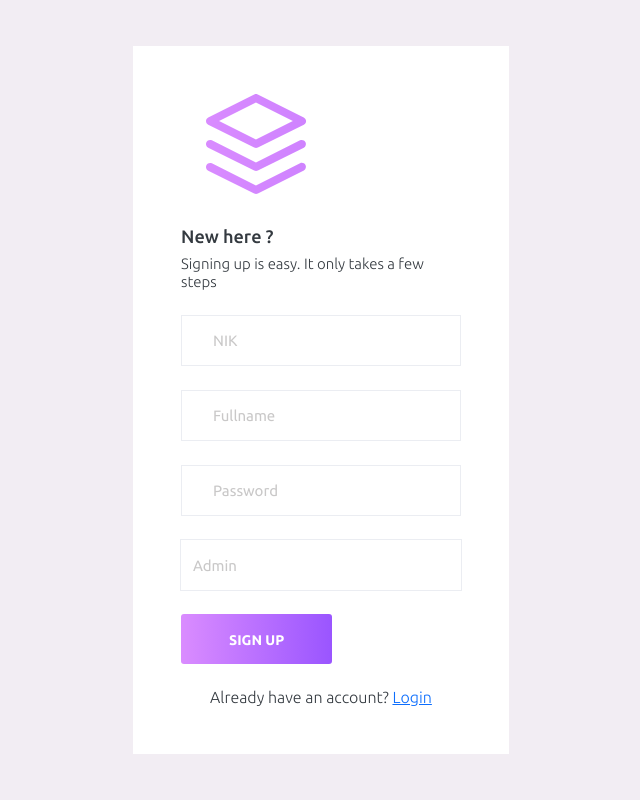
After one commit to dpbayu/AktaPlus, a PHP site: page /admin/register.php in a window 1280 px wide. The commit adds this page. Shown: the whole page, without its empty margins (319-959 px from the left). Run offline with PHP 8.4, Linux system fonts and the light colour scheme.

Commit message:
register

```diff
--- a/admin/function.php
+++ b/admin/function.php
@@ -1,6 +1,27 @@
 <?php
 session_start();
 require "../include/db.php";
+
+if (isset($_POST['register'])) {
+    // print_r($_POST);
+    $nik = $_POST['nik'];
+    $fullname = $_POST['fullname'];
+    $role = $_POST['role'];
+    $password = $_POST['password'];
+    $result = mysqli_query($db, "SELECT nik FROM user WHERE nik ='$nik'");
+    if (mysqli_fetch_assoc($result)) {
+        echo "<script>alert('nik sudah terdaftar!')</script>";
+        return false;
+    }
+    $password = password_hash($password, PASSWORD_DEFAULT);
+    $query = mysqli_query($db, "INSERT INTO user (nik, fullname, role, password) VALUES ('$nik', '$fullname', '$role', '$password')");
+    if ($query) {
+        echo "<script>window.location.href='../index.php';</script>";
+    }
+    else {
+        echo "<script>window.location.href='../admin/register?message=Register failed';</script>";
+    }
+}
 
 // Login Start
 if (isset($_POST['login'])) {
--- a/admin/partials/head.php
+++ b/admin/partials/head.php
@@ -1,7 +1,7 @@
 <head>
     <meta charset="utf-8">
     <meta name="viewport" content="width=device-width, initial-scale=1, shrink-to-fit=no">
-    <title>E-NOTE Admin</title>
+    <title>E-NOTE</title>
     <link href="https://cdn.jsdelivr.net/npm/bootstrap@5.2.3/dist/css/bootstrap.min.css" rel="stylesheet"
         integrity="sha384-rbsA2VBKQhggwzxH7pPCaAqO46MgnOM80zW1RWuH61DGLwZJEdK2Kadq2F9CUG65" crossorigin="anonymous">
     <link rel="stylesheet" href="assets/vendors/mdi/css/materialdesignicons.min.css">
--- /dev/null
+++ b/admin/register.php
@@ -0,0 +1,63 @@
+<?php
+require "function.php";
+?>
+<!DOCTYPE html>
+<html lang="en">
+
+<!-- Head Start -->
+<?php require "partials/head.php" ?>
+<!-- Head End -->
+
+<body>
+    <div class="container-scroller">
+        <!-- Page Body Wrapper Start -->
+        <div class="container-fluid page-body-wrapper full-page-wrapper">
+            <!-- Content Wrapper Start -->
+            <div class="content-wrapper d-flex align-items-center auth">
+                <div class="row flex-grow">
+                    <div class="col-lg-4 mx-auto">
+                        <div class="auth-form-light text-left p-5">
+                            <div class="brand-logo">
+                                <img src="assets/images/logo-mini.svg" width="100" height="100">
+                            </div>
+                            <h4>New here ?</h4>
+                            <h6 class="font-weight-light">Signing up is easy. It only takes a few steps</h6>
+                            <form class="pt-3" action="" method="POST">
+                                <div class="form-group">
+                                    <input type="text" class="form-control form-control-lg" placeholder="NIK"
+                                        name="nik">
+                                </div>
+                                <div class="form-group">
+                                    <input type="text" class="form-control form-control-lg" placeholder="Fullname"
+                                        name="fullname">
+                                </div>
+                                <div class="form-group">
+                                    <input type="password" class="form-control form-control-lg" placeholder="Password"
+                                        name="password">
+                                </div>
+                                <div class="form-group">
+                                    <select class="form-control form-control-lg" name="role">
+                                        <option>Admin</option>
+                                    </select>
+                                </div>
+                                <div class="mt-3">
+                                    <button type="submit" name="register"
+                                        class="btn btn-block btn-gradient-primary btn-lg font-weight-medium auth-form-btn">SIGN
+                                        UP
+                                    </button>
+                                </div>
+                                <div class="text-center mt-4 font-weight-light"> Already have an account? <a
+                                        href="../index.php" class="text-primary">Login</a>
+                                </div>
+                            </form>
+                        </div>
+                    </div>
+                </div>
+            </div>
+            <!-- Content Wrapper End -->
+        </div>
+        <!-- Page Body Wrapper End -->
+    </div>
+</body>
+
+</html>
--- a/index.php
+++ b/index.php
@@ -49,7 +49,7 @@ require "include/db.php";
                                     IN
                                 </button>
                                 <div class="text-center mt-4 font-weight-light"> Don't have an account? <a
-                                        href="register.php" class="text-primary">Create</a>
+                                        href="admin/register.php" class="text-primary">Create</a>
                                 </div>
                             </form>
                         </div>
```
Also changed, not shown: assets/image/1671034006Tzuyu 1.jfif (added).
